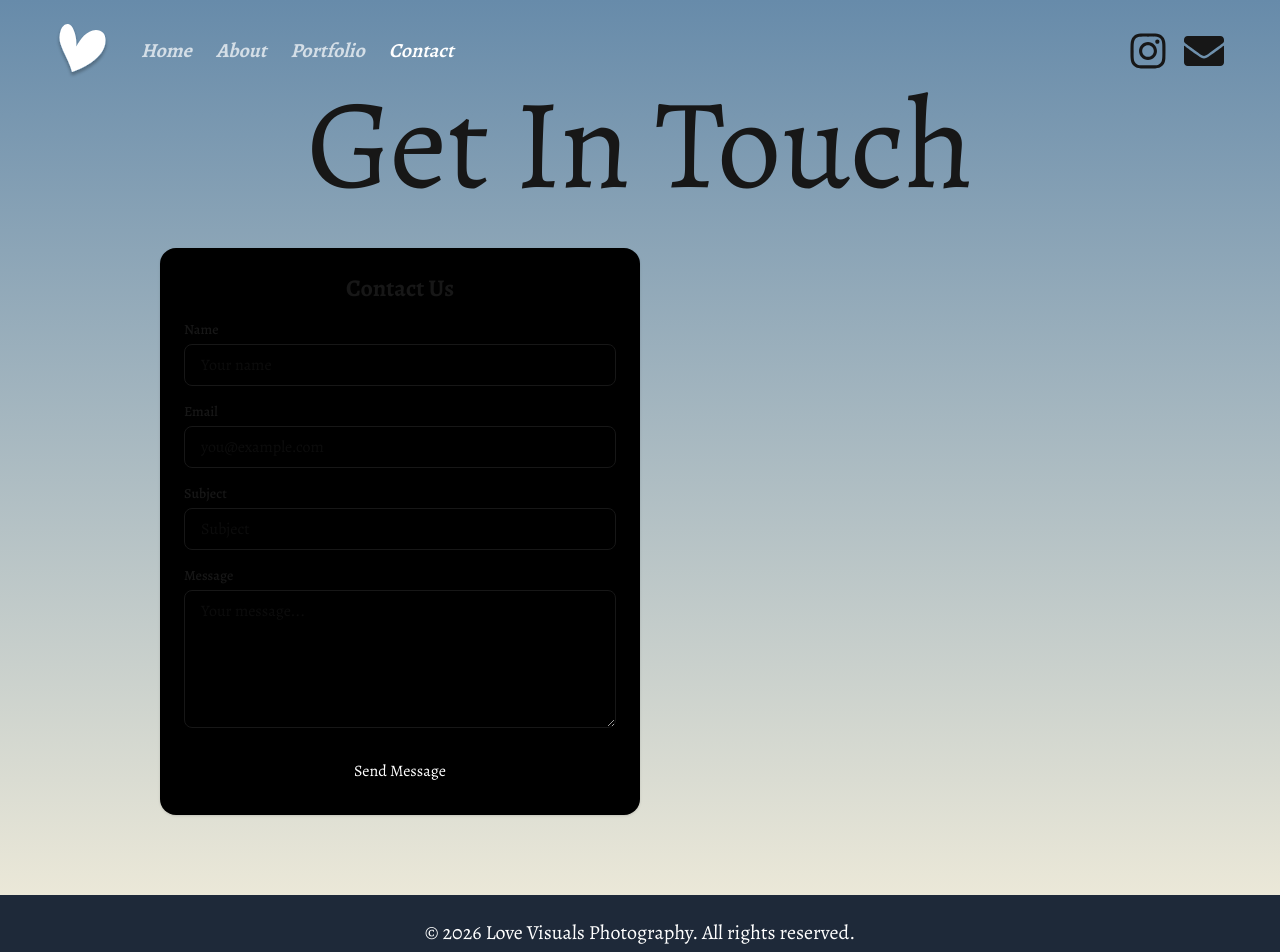
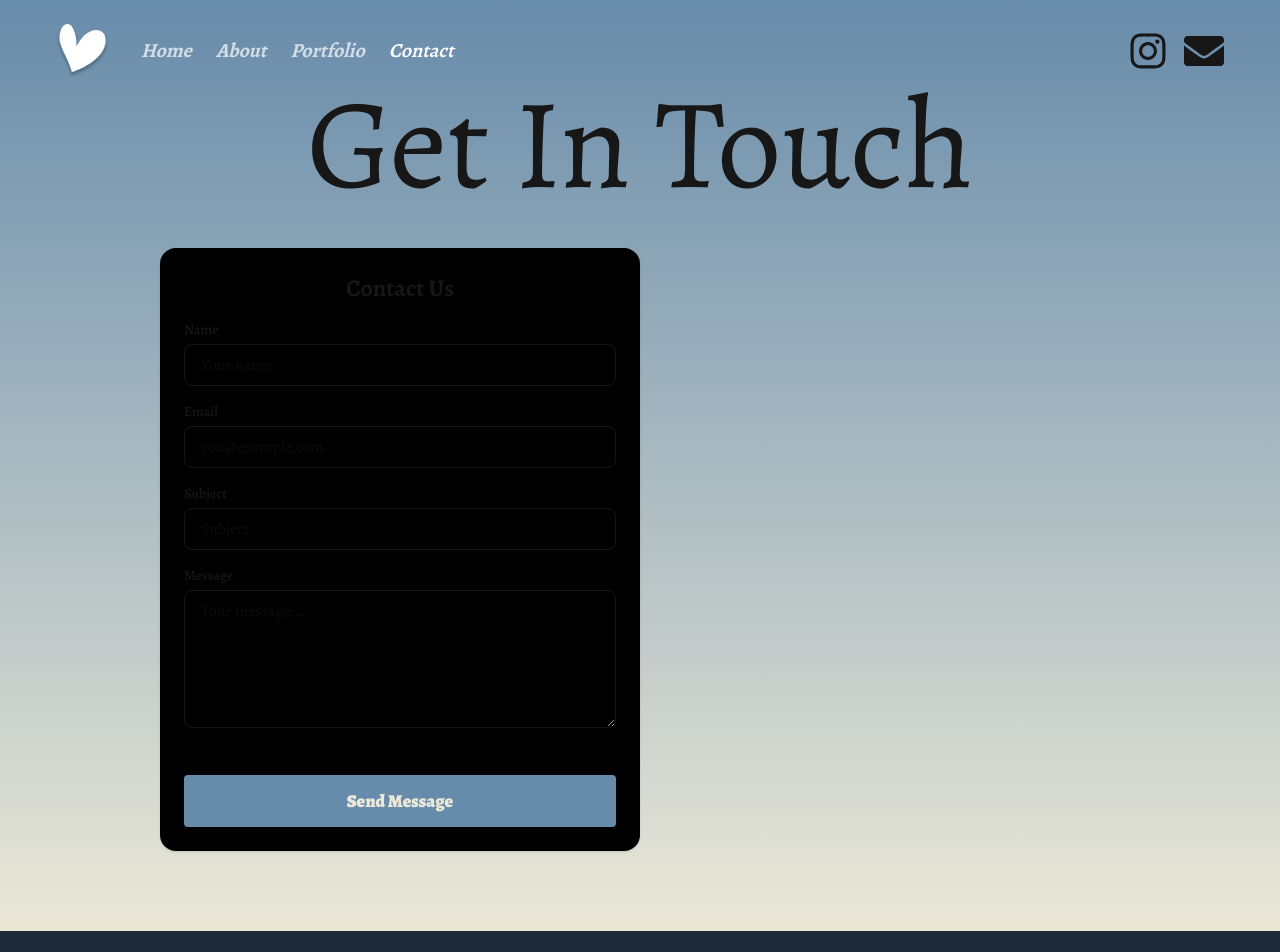
Before and after one commit to p0nyo/lovevisuals-website, a Next.js app: page /contact in a window 1280 px wide. Shown: the top 952 px of the page. Built offline with nearby package versions, Linux system fonts and the light colour scheme.

Commit message:
feat: change current buttons on pages to use new global button

```diff
--- a/app/(website)/contact/page.tsx
+++ b/app/(website)/contact/page.tsx
@@ -1,4 +1,4 @@
-
+import GlobalButton from "@/components/ui/GlobalButton";
 
 
 export default function Contact() {
@@ -52,12 +52,9 @@ export default function Contact() {
                         </div>
 
                         {/* Submit */}
-                        <button
-                            type="submit"
-                            className="w-full py-2 bg-black text-white rounded-lg hover:bg-gray-800 transition"
-                        >
+                        <GlobalButton variant="primary" size="md" className="mt-6 hover:opacity-60 transition-opacity duration-300">
                             Send Message
-                        </button>
+                        </GlobalButton>
                     </form>
                 </div>
             </div>
--- a/app/(website)/page.tsx
+++ b/app/(website)/page.tsx
@@ -1,6 +1,7 @@
 import Image from "next/image";
 import CardImage from "@/components/ui/CardImage";
 import Link from "next/link";
+import GlobalButton from "@/components/ui/GlobalButton";
 
 
 // super quick prototyping, will separate into components and add proper structure later lol
@@ -38,9 +39,9 @@ export default function Landing() {
                         Every moment has a story. Let's capture yours in a way you'll cherish forever.
                     </h1>
                     <Link href="/contact">
-                        <button className="mt-6 px-6 py-3 bg-white text-black rounded-sm text-lg">
+                        <GlobalButton variant="primary" size="md" className="mt-6 hover:opacity-60 transition-opacity duration-300">
                             start your chapter...
-                        </button>
+                        </GlobalButton>
                     </Link>
                 </div>
             </div>
@@ -58,9 +59,9 @@ export default function Landing() {
                     <CardImage src="/img.jpg" alt="Image 1" className="w-40 h-60 md:w-126 md:h-88" />
                 </div>
                 <Link href="/portfolio">
-                    <button className="mt-6 px-6 py-3 bg-white text-black rounded-sm text-lg" >
-                        view my gallery
-                    </button>
+                    <GlobalButton variant="primary" size="md" className="mt-6 hover:opacity-60 transition-opacity duration-300">
+                        view my gallery &lt;3
+                    </GlobalButton>
                 </Link>
             </div>
 
```
